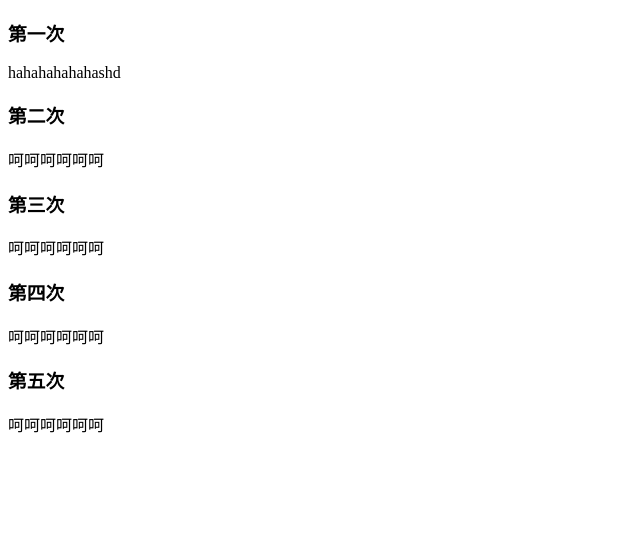
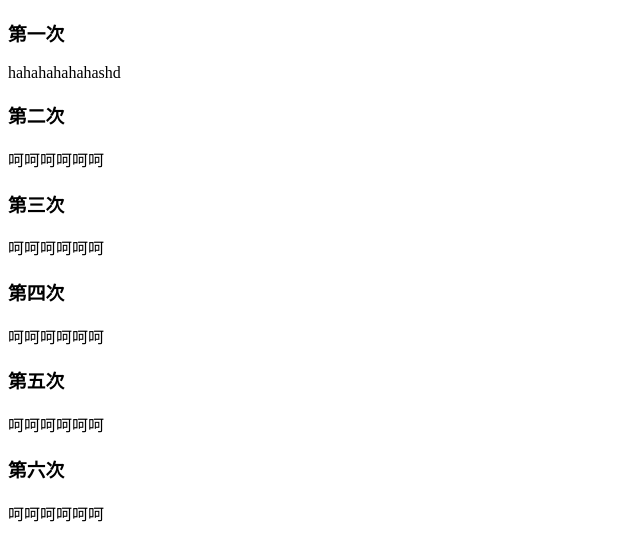
Before and after one commit to JXFjiang/demo.html, a plain HTML site: page index.html in a window 1280 px wide. Shown: the whole page, without its empty margins (0-640 px from the left). Drawn offline with Linux system fonts and the light colour scheme.

Commit message:
第六次提交

```diff
--- a/index.html
+++ b/index.html
@@ -17,6 +17,8 @@
     <div>呵呵呵呵呵呵</div>
     <h3>第五次</h3>
     <div>呵呵呵呵呵呵</div>
+    <h3>第六次</h3>
+    <div>呵呵呵呵呵呵</div>
 </body>
 
 </html>
```
